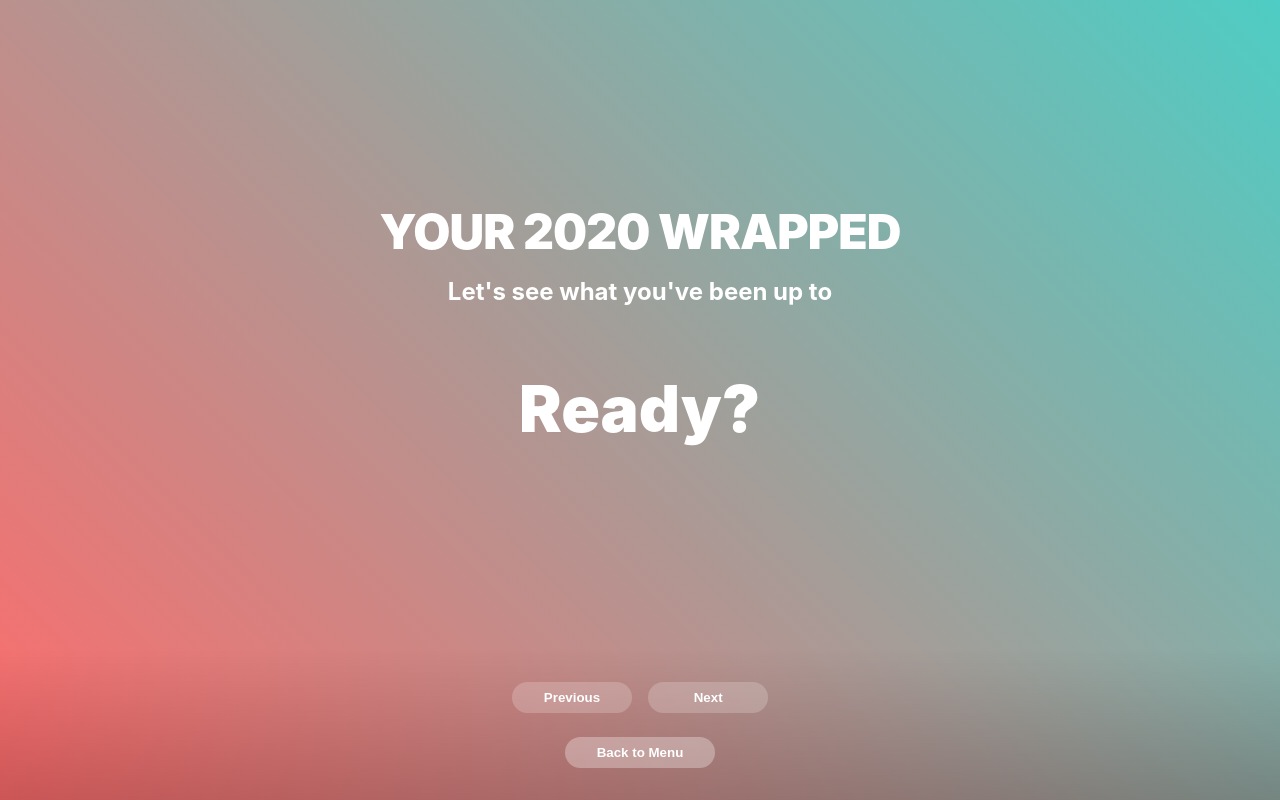
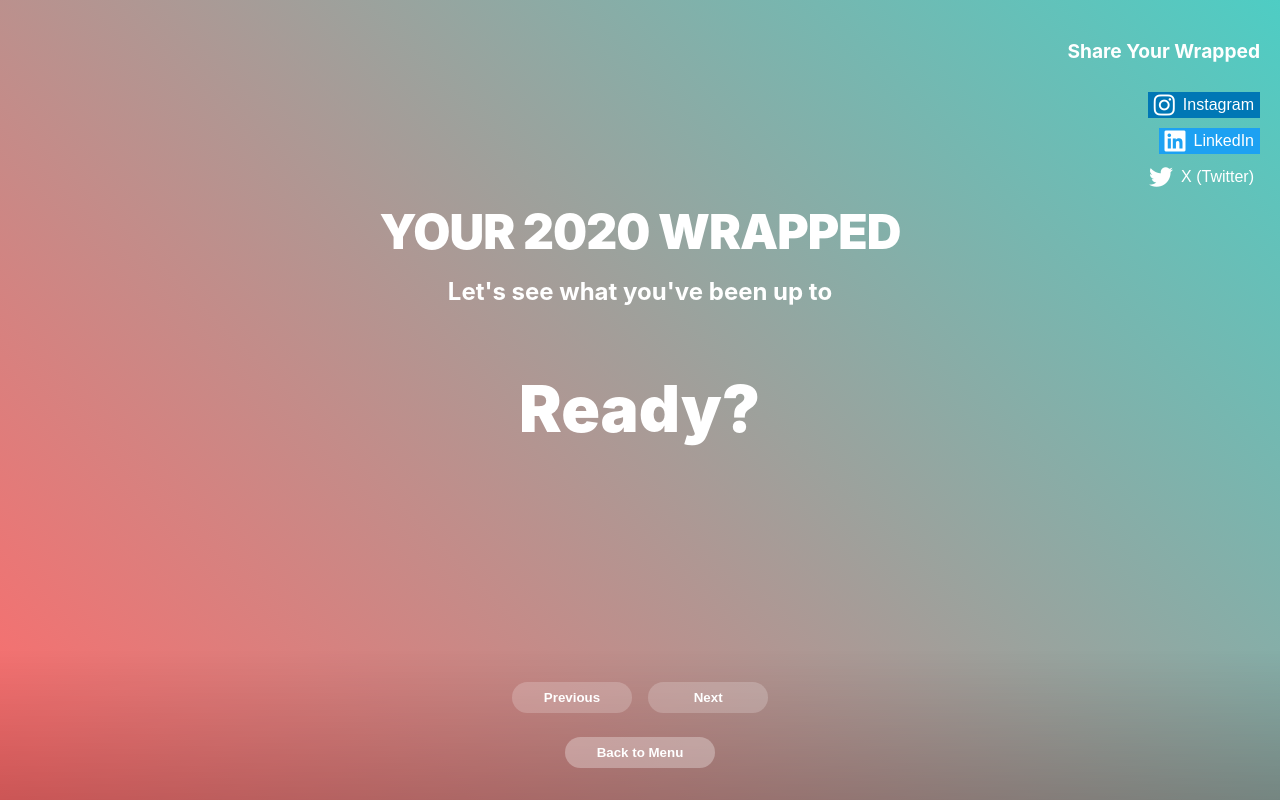
Before and after one commit to anshdalia/SpotifyWrapper, a Django app: page /single_wrap/1/ in a window 1280 px wide. Run offline with Django 5.2, Linux system fonts and the light colour scheme; a user stored in the database is signed in; tables that the repository leaves empty hold one stand-in row (values such as "Sample post"); grey boxes marked "Sample" are stand-in pictures.

Commit message:
Social media share link

```diff
--- a/mainApp/templates/single_wrap.html
+++ b/mainApp/templates/single_wrap.html
@@ -6,6 +6,8 @@
     <title>Your {{ wrap.year }} Wrapped</title>
     {% load static %}
     {% load wrap_filters %}
+    <!-- Import Font Awesome for icons -->
+    <link href="https://cdnjs.cloudflare.com/ajax/libs/font-awesome/6.0.0-beta3/css/all.min.css" rel="stylesheet">
     <link href="https://cdnjs.cloudflare.com/ajax/libs/animate.css/4.1.1/animate.min.css" rel="stylesheet">
     <link href="{% static 'custom/single_wrap.css' %}" rel="stylesheet">
 </head>
@@ -129,6 +131,13 @@
                 </div>
             </div>
 
+            <div class="share-container">
+                <h3>Share Your Wrapped</h3>
+                <button class="share-button" onclick="shareOnInstagram()"><i class="fab fa-instagram"></i> Instagram</button>
+                <button class="share-button" onclick="shareOnLinkedIn()"><i class="fab fa-linkedin"></i> LinkedIn</button>
+                <button class="share-button" onclick="shareOnTwitter()"><i class="fab fa-twitter"></i> X (Twitter)</button>
+            </div>
+
             <!-- Navigation -->
             <div class="navigation-container">
                 <div class="nav-buttons">
@@ -167,6 +176,25 @@
             if (e.key === 'ArrowRight') nextSlide();
             if (e.key === 'ArrowLeft') previousSlide();
         });
+
+        // Social Media Sharing Functions
+        function shareOnInstagram() {
+            // Instagram doesn’t have direct share link functionality, so we can only open the Instagram page.
+            window.open('https://www.instagram.com/', '_blank');
+        }
+
+        function shareOnLinkedIn() {
+            const url = encodeURIComponent(window.location.href);
+            const shareUrl = `https://www.linkedin.com/sharing/share-offsite/?url=${url}`;
+            window.open(shareUrl, '_blank');
+        }
+
+        function shareOnTwitter() {
+            const url = encodeURIComponent(window.location.href);
+            const text = encodeURIComponent("Check out my Spotify Wrapped!");
+            const shareUrl = `https://twitter.com/intent/tweet?url=${url}&text=${text}`;
+            window.open(shareUrl, '_blank');
+        }
     </script>
 </body>
 </html>
--- a/static/custom/single_wrap.css
+++ b/static/custom/single_wrap.css
@@ -98,7 +98,6 @@ body {
     transition: transform 0.3s ease, background-color 0.3s ease, box-shadow 0.3s ease;
 }
 
-
 .top-item:hover {
     transform: scale(1.05); /* Slightly increase size */
     background: rgba(255, 255, 255, 0.2); /* Slightly lighter background */
@@ -118,7 +117,7 @@ body {
     border-radius: 4px;
     margin-right: 0.5rem;
     object-fit: cover;
-    transition: transform 0.3s ease; /* Smooth image scaling */
+    transition: transform 0.3s ease;
 }
 
 .item-image:hover {
@@ -131,7 +130,7 @@ body {
 }
 
 .item-name {
-    font-size: 1rem;
+    font-size: 1.2rem;
     font-weight: 700;
     margin: 0;
 }
@@ -229,6 +228,49 @@ body {
     animation: fadeInOut 2s ease-in-out infinite;
 }
 
+.share-container {
+    position: fixed;
+    top: 20px;
+    right: 20px;
+    z-index: 10;
+    display: flex;
+    flex-direction: column;
+    align-items: flex-end;
+    gap: 10px;
+}
+
+.share-container h3 {
+    font-size: 1.2rem;
+    color: #ffffff;
+    font-weight: bold;
+}
+
+.share-button {
+    background: transparent;
+    border: none;
+    color: #ffffff;
+    font-size: 1rem;
+    display: flex;
+    align-items: center;
+    gap: 0.5rem;
+    cursor: pointer;
+    transition: color 0.3s ease;
+}
+
+.share-button:hover {
+    color: #ffd700; /* A golden color for hover effect */
+}
+
+.share-button i {
+    font-size: 1.5rem;
+}
+
+/* Specific colors for each platform */
+.share-button:nth-child(1) { background: #e4405f; } /* Instagram */
+.share-button:nth-child(2) { background: #0077b5; } /* LinkedIn */
+.share-button:nth-child(3) { background: #1da1f2; } /* Twitter */
+
+
 @keyframes fadeInOut {
     0% { opacity: 0; transform: translateY(20px); }
     50% { opacity: 1; transform: translateY(0); }
--- a/user/templates/profile.html
+++ b/user/templates/profile.html
@@ -11,9 +11,9 @@
     <p>Firstname: {{user.first_name}}</p>
     <p>Lastname: {{user.last_name}}</p>
     <p>Email: {{ user.email }}</p>
-    <button onclick="window.location.href='{% url 'user:logout' %}'" class="btn btn-primary">Logout</button>
+    <button onclick="window.location.href='{% url 'logout' %}'" class="btn btn-primary">Logout</button>
     <button onclick="window.location.href='{% url 'main_menu' %}'" class = "btn btn-secondary">Back to Main Menu</button>
-    <button onclick="window.location.href='{% url 'user:delete_account' %}'" class="btn btn-primary">Delete Account</button>
+    <button onclick="window.location.href='{% url 'delete_account' %}'" class="btn btn-primary">Delete Account</button>
 
 </body>
 </html>
```
